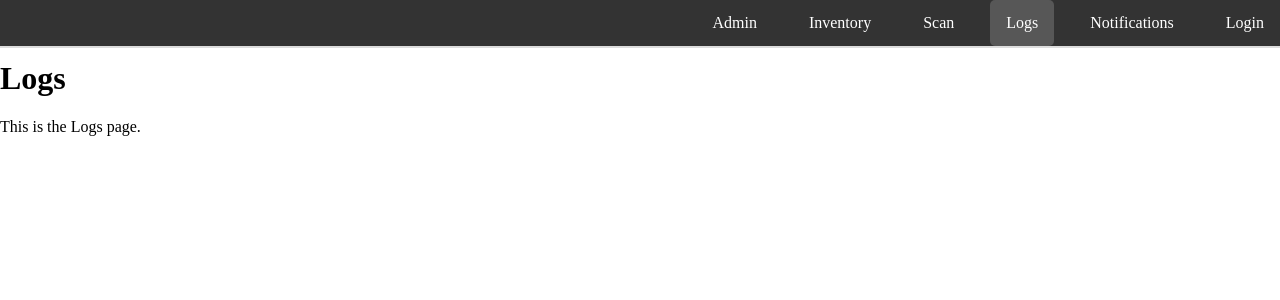
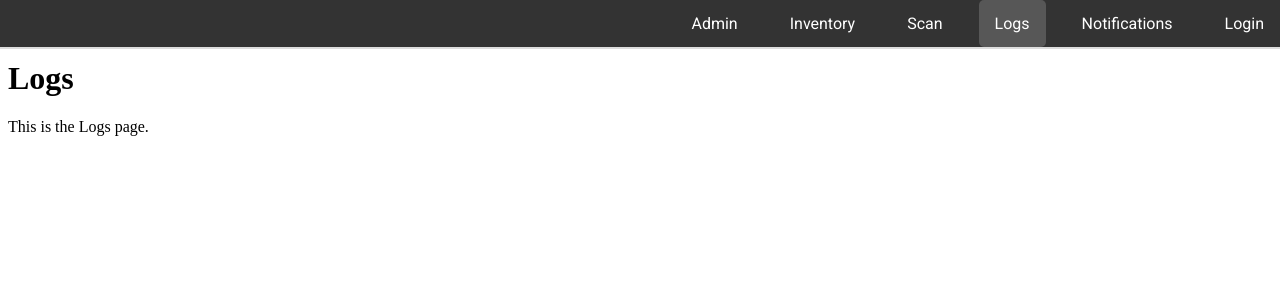
Before and after one commit to morrisEA/s25-team-white, a Django app: page /logs/ in a window 1280 px wide. Shown: the top 300 px of the page. Run offline with Django 4.2, Linux system fonts and the light colour scheme.

Commit message:
Fixed styles for navbar

```diff
--- a/firewatch/webportal/static/webportal/styles.css
+++ b/firewatch/webportal/static/webportal/styles.css
@@ -10,8 +10,10 @@ body.navbar-page{
     width: 100%;
     position: fixed;
     top: 0;
+    left: 0;
     z-index: 1000;
     border-bottom: 2px solid #ddd;
+    font-family: 'Roboto', sans-serif;
 }
 
 .navbar ul {
@@ -20,6 +22,7 @@ body.navbar-page{
     padding: 0;
     display: flex;
     justify-content: flex-end;
+    width: 100%;
 }
 
 .navbar li {
--- a/firewatch/webportal/templates/webportal/layout.html
+++ b/firewatch/webportal/templates/webportal/layout.html
@@ -6,10 +6,11 @@
     <meta charset="UTF-8">
     <meta name="viewport" content="width=device-width, initial-scale=1.0">
     <title>{% block title %}Fire Watch Solutions{% endblock %}</title>
+    <link rel="stylesheet" href="https://fonts.googleapis.com/css2?family=Roboto:wght@400;700&display=swap">
     <link rel="stylesheet" type="text/css" href="{% static 'webportal/styles.css' %}">
 </head>
 
-<body class="navbar-page">
+<body>
     <nav class="navbar">
         <ul>
           <li><a href="/main/" class="{% if request.path == '/main/' %}active{% endif %}">Admin</a></li>
```
